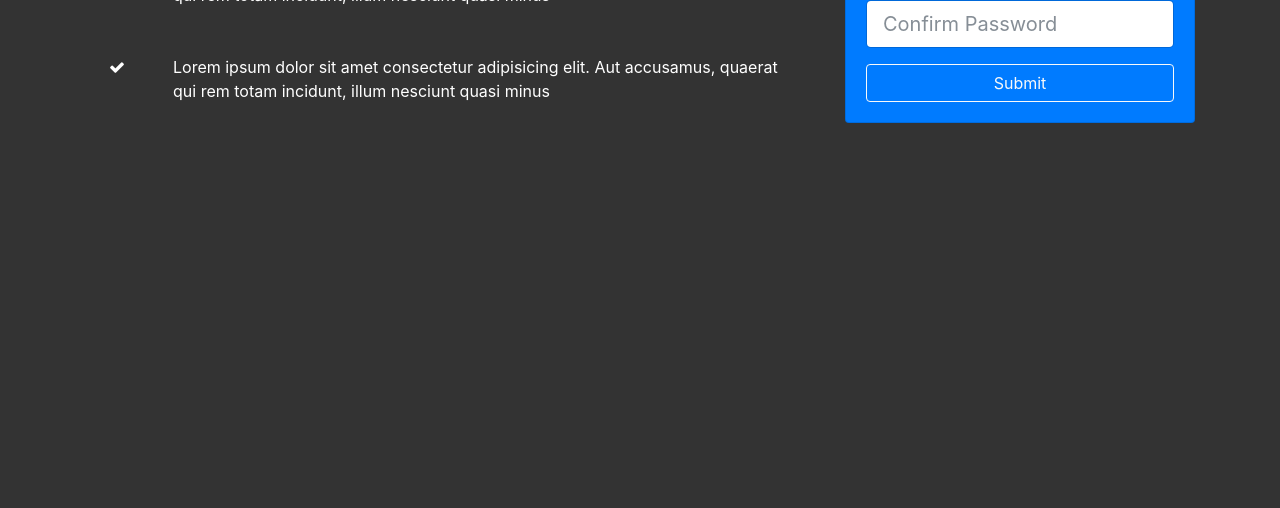
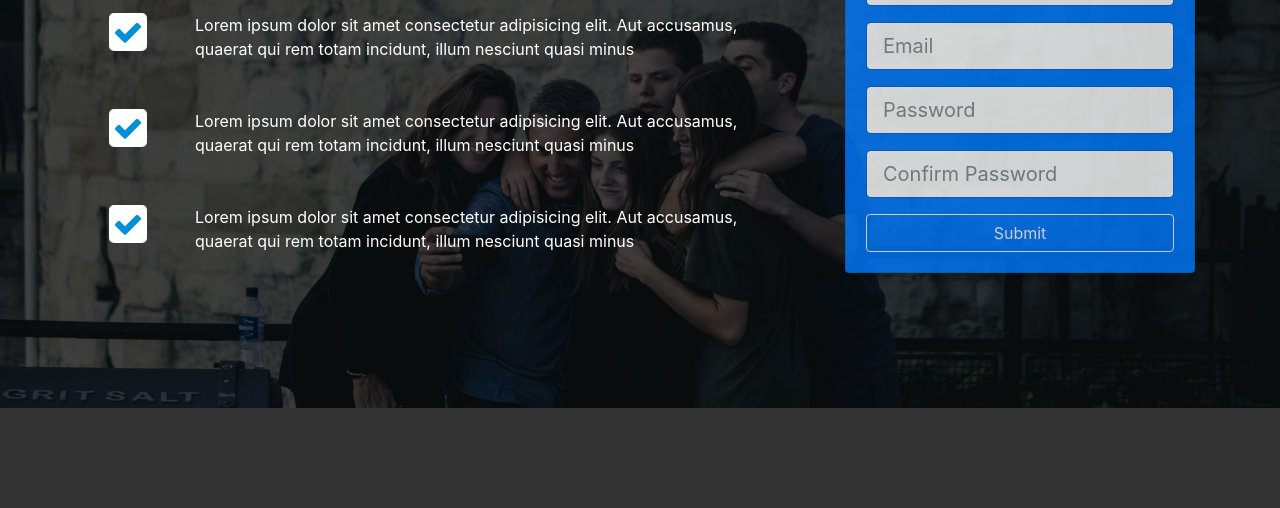
Before and after one commit to csevere/Company_SocialTheme, a website: page src/index.html in a window 1280 px wide. Shown: the part 292-800 px from the top of the page. Drawn offline with Linux system fonts and the light colour scheme.

Commit message:
updated home page

```diff
--- a/src/scss/style.scss
+++ b/src/scss/style.scss
@@ -1,7 +1,8 @@
 $bg-color: #333;
 $font-color: #fff;
 $primary-color: #008ed6;
-
+$dark-overlay: rgba(0, 0, 0, 0.7);
+$font-size: 30px;
 
 body{
     background: $bg-color;
@@ -9,6 +10,38 @@ body{
 }
 
 .navbar{
-    border-bottom: $primary-color 3px solid;
+    border-bottom: $primary-color 5px solid;
     opacity: 0.8;
 }
+
+#home-section{
+    background: url('../img/social-home.jpg') no-repeat;
+    background-size: cover;
+    background-attachment: fixed;
+    min-height: 700px;
+
+    .dark-overlay{
+        background-color: $dark-overlay;
+        position: absolute;
+        top:0;
+        left: 0;
+        width: 100%;
+        min-height: 700px;
+    }
+
+    .home-inner{
+        padding-top: 150px;
+    }
+
+    .card-form{
+        opacity: 0.8;
+    }
+
+    .fa{
+        color: $primary-color;
+        background: #fff;
+        padding: 4px;
+        border-radius: 5px;
+        font-size: $font-size;
+    }
+}
```
Also changed, not shown: src/css/style.css, src/img/social-home.jpg (added).
